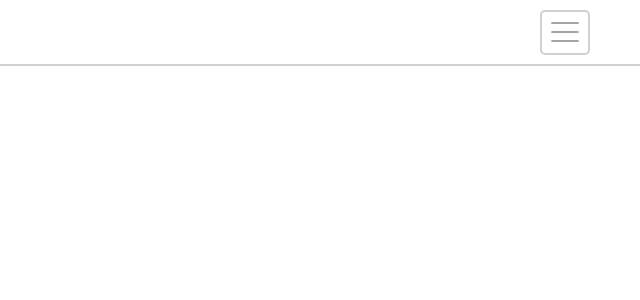
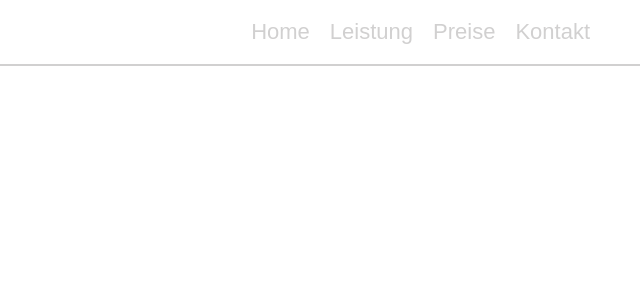
Before and after one commit to PabloReynaga/CleaningServicePage, a Vue app: page / in a window 1280 px wide. Shown: the top 300 px of the page, without its empty margins (640-1280 px from the left). Built offline with nearby package versions, Linux system fonts and the light colour scheme.

Commit message:
styling sidebar

```diff
--- a/src/components/NavBar.vue
+++ b/src/components/NavBar.vue
@@ -19,7 +19,10 @@ function changeValue(){
         </div>
 
         <div class="nav-items-container">
-
+            <a href="#home" class="items">Home</a>
+            <a href="#leistung" class="items">Leistung</a>
+            <a href="#preise" class="items">Preise</a>
+            <a href="#kontakt" class="items">Kontakt</a>
         </div>
 
         <button class="dropdown-menu-button" @click="openSideMenu=!openSideMenu" >
@@ -76,7 +79,30 @@ function changeValue(){
     .dropdown-menu-button:hover{
         background-color: $grey;
     }
+    .nav-items-container{
+        text-decoration: none;
+        font-size: 14px ;
 
+    }
+    .items{
+        text-decoration: none;
+        margin-left: 20px;
+        font-size: 22px;
+        color: $grey;
+    }
+    .items:hover{
+        color: $black;
+    }
+
+    @media only screen and (min-width:650px){
+    .dropdown-menu-button{
+            display: none;
+    }   }
+   @media only screen and (max-width:650px){
+    .nav-items-container{
+        display: none;
+    }
+   }
 
 
 </style>
--- a/src/components/SideMenu.vue
+++ b/src/components/SideMenu.vue
@@ -35,10 +35,8 @@ import { ref } from "vue";
     transition: 3s;
     background-color: $grey;
     transition: all 2s ease-in;
+}
 
-
-
-}
 
 .divider{
         border: solid 1px $grey;
@@ -60,9 +58,7 @@ import { ref } from "vue";
         margin: 10px 50px 0px 0px;
         transform: 3s;
     }
-    .dropdown-menu-button:hover{
 
-    }
 
     .x-img{
         height: 30px;
```
